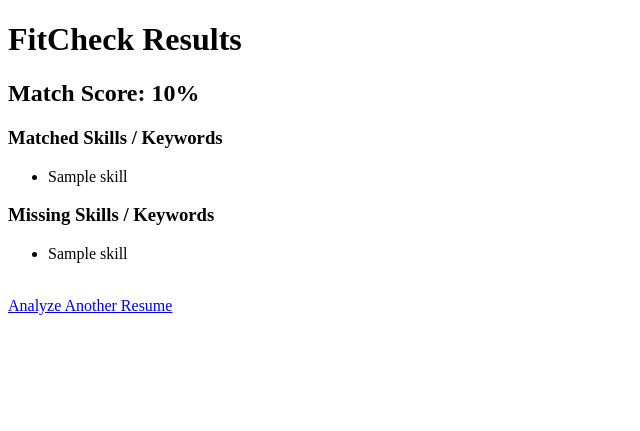
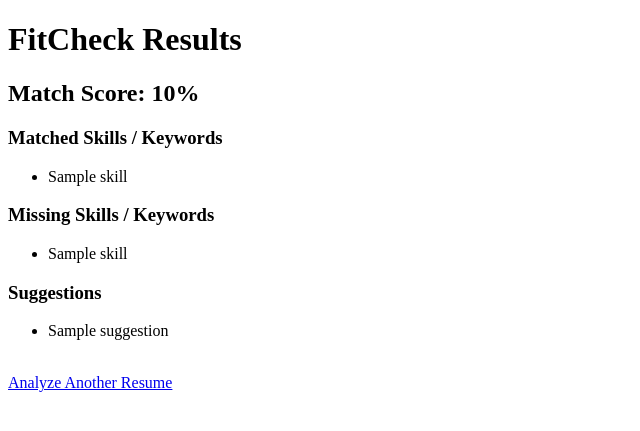
Before and after one commit to jesusbenitez08/fitcheck, a Flask app: template templates/results.html in a window 1280 px wide. Shown: the top 431 px of the page, without its empty margins (0-640 px from the left). Run offline with Flask 3, Linux system fonts and the light colour scheme; the template is opened without the code that fills it: most values are stand-ins (such as "Sample title", 1, 10 or a date in 2020).

Commit message:
Add resume improvement suggestions feature

```diff
--- a/app.py
+++ b/app.py
@@ -43,10 +43,15 @@ def analyze_match(resume_text: str, job_text: str):
     else:
         match_score = int((len(common_words) / len(job_words)) * 100)
 
+    suggestions = [
+    f"Consider adding experience or examples related to {word}."
+    for word in sorted(list(missing_words))[:5]
+]
     return {
         "match_score": match_score,
         "matched_skills": sorted(list(common_words))[:10],
-        "missing_skills": sorted(list(missing_words))[:10]
+        "missing_skills": sorted(list(missing_words))[:10],
+        "suggestions": suggestions
     }
 
 @app.route('/')
@@ -64,7 +69,8 @@ def analyze():
         'results.html',
         match_score=results["match_score"],
         matched_skills=results["matched_skills"],
-        missing_skills=results["missing_skills"]
+        missing_skills=results["missing_skills"],
+        suggestions=results["suggestions"]
     )
 
 if __name__ == '__main__':
--- a/templates/results.html
+++ b/templates/results.html
@@ -32,6 +32,17 @@
         <p>No missing keywords found.</p>
     {% endif %}
 
+    <h3>Suggestions</h3>
+    {% if suggestions %}
+    <ul>
+        {% for suggestion in suggestions %}
+            <li>{{ suggestion }}</li>
+        {% endfor %}
+    </ul>
+        {% else %}
+    <p>No suggestions needed.</p>
+        {% endif %}
+
     <br>
     <a href="/">Analyze Another Resume</a>
 </body>
```
